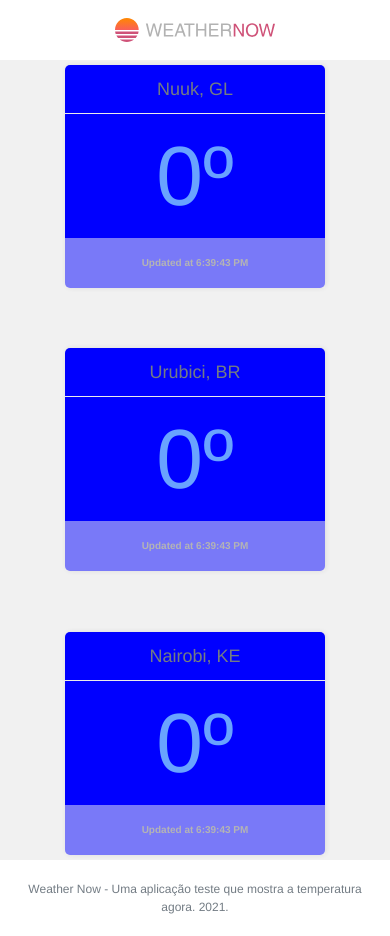
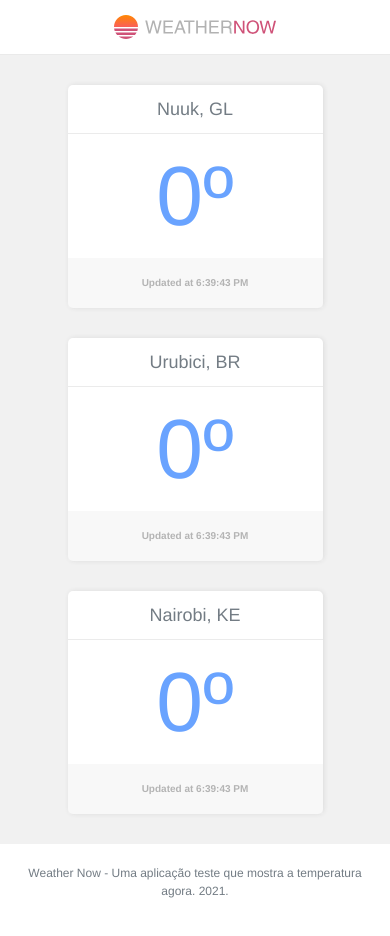
Before and after one commit to moraesfd/weather-now, a Vue app: page / in a window 390 px wide. Built offline with nearby package versions, Linux system fonts and the light colour scheme; no server answers.

Commit message:
feat: adjusts on responsive mode and styles

```diff
--- a/src/assets/styles/variables.scss
+++ b/src/assets/styles/variables.scss
@@ -10,16 +10,20 @@ $color-red: #ed1946;
 
 // breakpoints
 @mixin breakpoint($point) {
-  @if $point == lg {
+  @if $point == xl {
     @media (min-width: 1200px) {
       @content;
     }
+  } @else if $point == lg {
+    @media (max-width: 1200px) {
+      @content;
+    }
   } @else if $point == md {
-    @media (min-width: 990px) {
+    @media (max-width: 890px) {
       @content;
     }
   } @else if $point == sm {
-    @media (min-width: 767px) {
+    @media (max-width: 767px) {
       @content;
     }
   } @else if $point == xs {
--- a/src/components/Header/HeaderLogo.vue
+++ b/src/components/Header/HeaderLogo.vue
@@ -19,7 +19,7 @@ export default {
 
   &__img {
     width: 100%;
-    max-width: 160px;
+    max-width: 162px;
   }
 }
 </style>
--- a/src/components/Header/index.vue
+++ b/src/components/Header/index.vue
@@ -5,6 +5,7 @@
     </nav>
   </header>
 </template>
+
 <script>
 import HeaderLogo from './HeaderLogo.vue'
 export default {
@@ -14,18 +15,21 @@ export default {
   }
 }
 </script>
+
 <style lang="scss">
 header {
   overflow: hidden;
   position: fixed;
   top: 0;
   width: 100%;
-  max-width: 1200px;
+  max-width: 1025px;
+  z-index: 2;
 
   nav {
-    height: 60px;
+    height: 55px;
     border-bottom: 1px sol rgba(51, 51, 51, 0.1);
     background-color: white;
+    border-bottom: 1px solid rgba(51, 51, 51, 0.1);
   }
 }
 </style>
--- a/src/components/Weather/WeatherCard/index.vue
+++ b/src/components/Weather/WeatherCard/index.vue
@@ -58,17 +58,13 @@ export default {
 <style lang="scss">
 .weather-card {
   width: 100%;
-  max-width: 260px;
+  max-width: 255px;
   min-height: 223px;
   background-color: white;
   border-radius: 5px;
   box-shadow: 1px 0 5px rgba(51, 51, 51, 0.1);
   cursor: pointer;
   position: relative;
-
-  @include breakpoint(xs) {
-    background-color: blue;
-  }
 
   &.active {
     max-height: 320px;
--- a/src/components/Weather/index.vue
+++ b/src/components/Weather/index.vue
@@ -60,13 +60,23 @@ export default {
 .weather-component {
   width: 100%;
   height: 100%;
-  min-height: 800px;
+  min-height: 834px;
   background-color: $color-bg-default;
   display: flex;
   flex-wrap: wrap;
   justify-content: center;
   align-items: center;
   gap: 50px;
-  margin-top: 60px;
+  margin-top: 55px;
+  position: relative;
+  z-index: 1;
+
+  @include breakpoint(md) {
+    min-height: inherit;
+    padding: 30px 0;
+    margin-top: 55px;
+    gap: 30px;
+    flex-direction: column;
+  }
 }
 </style>
--- a/src/views/Home.vue
+++ b/src/views/Home.vue
@@ -45,7 +45,7 @@ export default {
 <style lang="scss">
 .home {
   width: 100%;
-  max-width: 1200px;
+  max-width: 1025px;
   margin: 0 auto;
 }
 </style>
```
